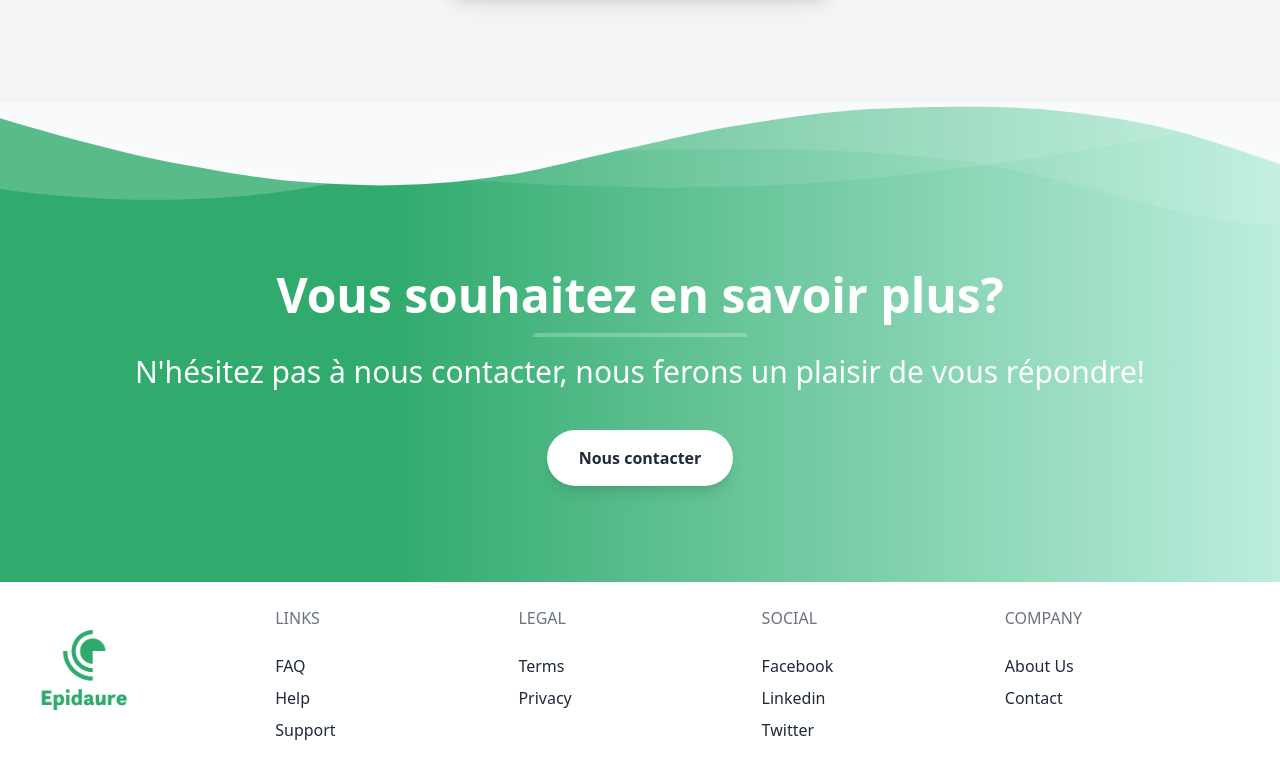
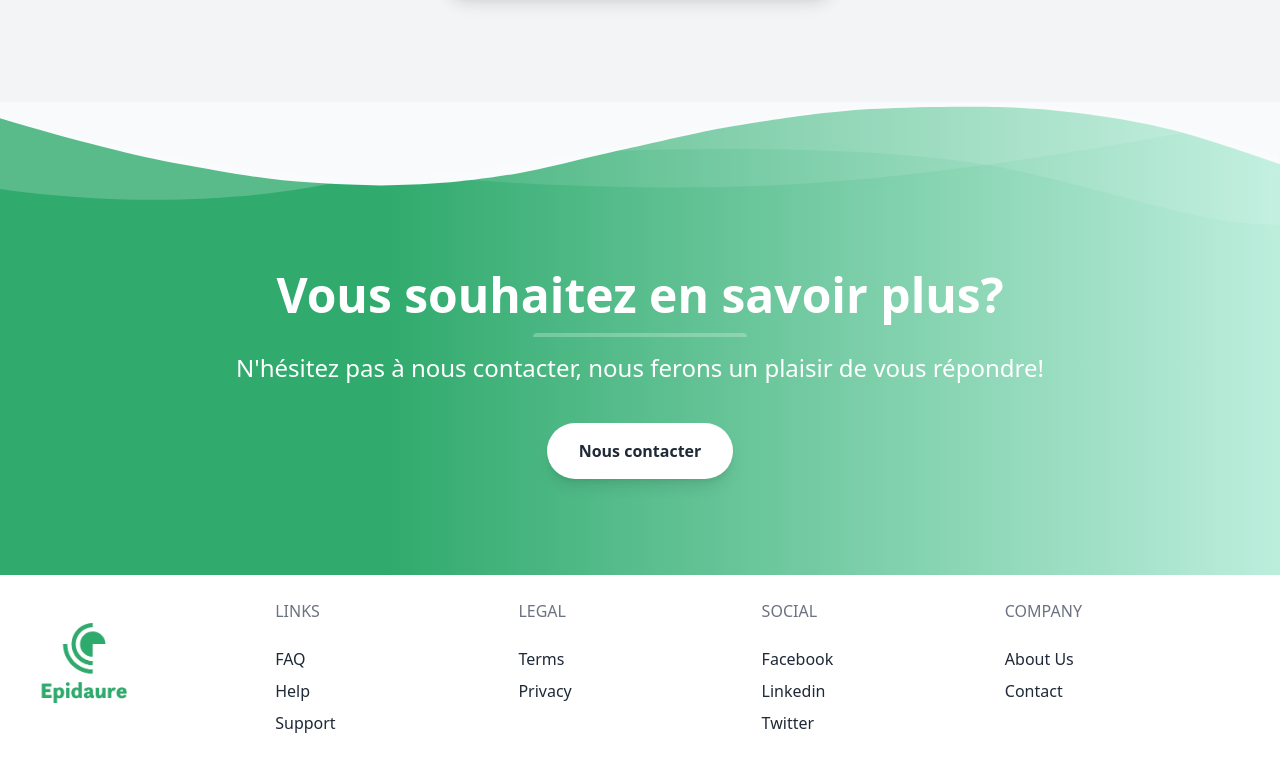
Before and after one commit to MatthiasBlc/Epidaure_Front, a React (Create React App) app: page / in a window 1280 px wide. Shown: the part 2687-3465 px from the top of the page. Built offline with nearby package versions, Linux system fonts and the light colour scheme; no server answers.

Commit message:
home modifs css

```diff
--- a/src/pages/HomePage/Home.js
+++ b/src/pages/HomePage/Home.js
@@ -185,7 +185,7 @@ const Home = () => {
           <div className="w-full mb-4">
             <div className="h-1 mx-auto bg-white w-1/6 opacity-25 my-0 py-0 rounded-t"></div>
           </div>
-          <h3 className="my-4 text-3xl leading-tight">
+          <h3 className="my-4 text-2xl leading-tight">
             N'hésitez pas à nous contacter, nous ferons un plaisir de vous
             répondre!
           </h3>
```
